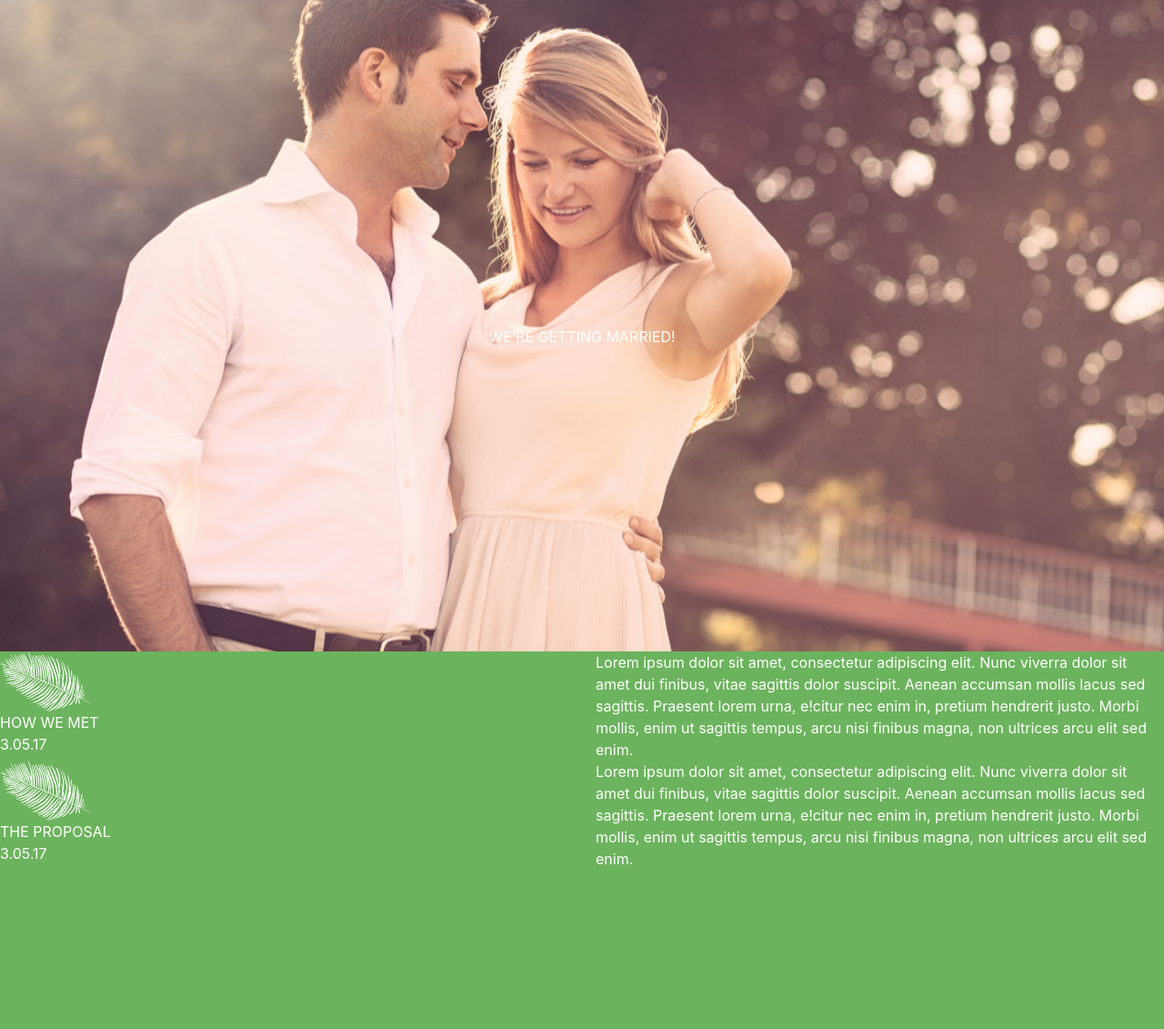
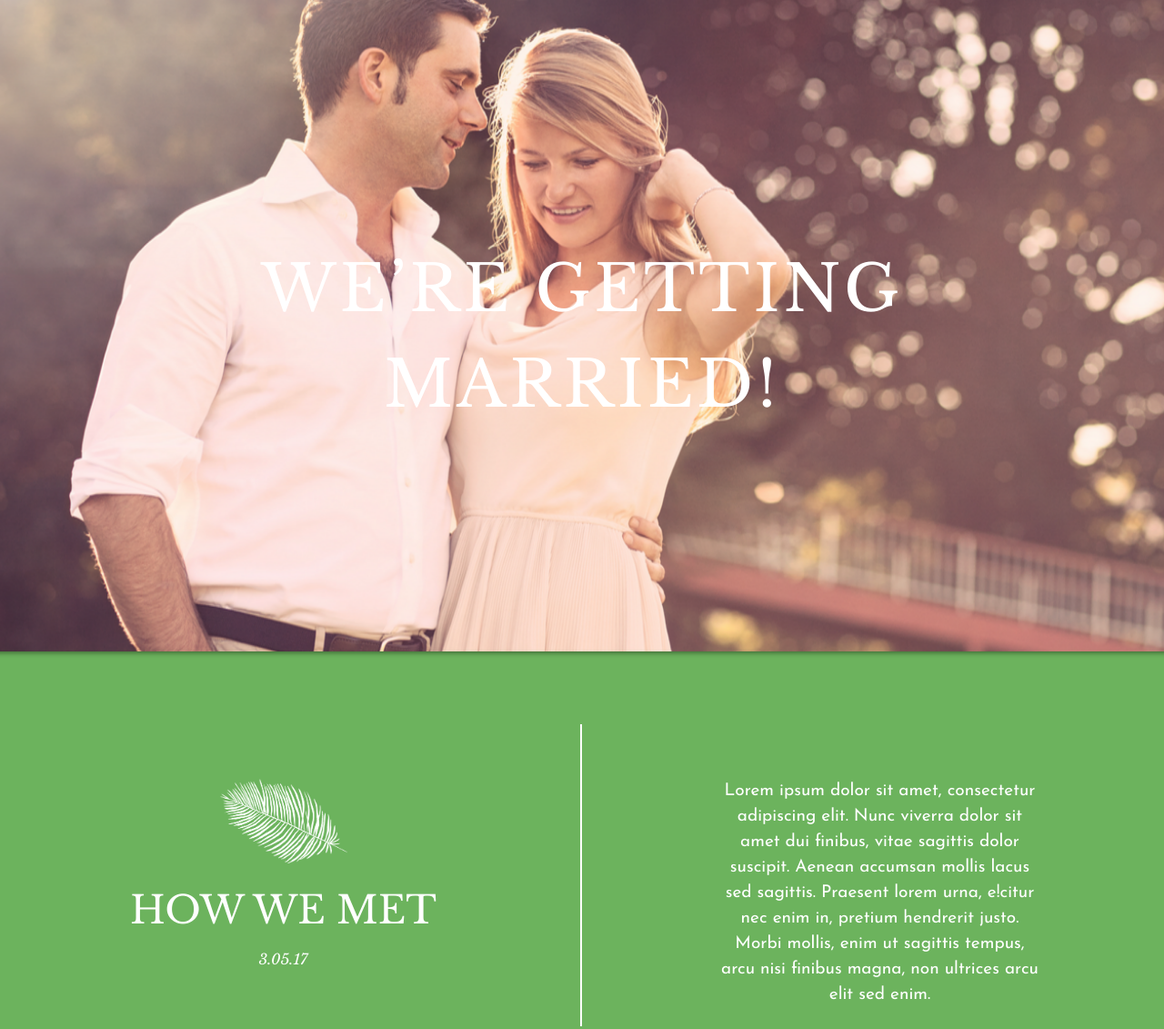
Before and after one commit to chessmasterhong/test-1, a website: page part2/public/index.html in a window 1280 px wide. Shown: the top 1131 px of the page at 91% size. Before the commit the page ends 956 px from the top, so only its background shows below. Drawn offline with nearby package versions, Linux system fonts and the light colour scheme; some packages are replaced by stand-ins of ours.

Commit message:
Added fonts, text styling. Refined layout spacing for desktop.

```diff
--- a/part2/public/index.html
+++ b/part2/public/index.html
@@ -7,6 +7,8 @@
 
     <!-- Vendor Styles -->
     <link rel="stylesheet" href="https://stackpath.bootstrapcdn.com/bootstrap/4.1.1/css/bootstrap.min.css" integrity="sha384-WskhaSGFgHYWDcbwN70/dfYBj47jz9qbsMId/iRN3ewGhXQFZCSftd1LZCfmhktB" crossorigin="anonymous">
+    <link rel="stylesheet" href="https://fonts.googleapis.com/css?family=Libre+Baskerville:400,400italic">
+    <link rel="stylesheet" href="https://fonts.googleapis.com/css?family=Josefin+Sans:400">
 
     <!-- App styles -->
     <link rel="stylesheet" href="styles/main.css">
--- a/part2/public/scripts/home/home.html
+++ b/part2/public/scripts/home/home.html
@@ -2,61 +2,40 @@
   <div class="row banner">
     <img src="media/images/Stocksy_txp6745c2fbMnP100_Large_7457_1.png" class="banner-image">
     <div class="banner-text">
-      WE’RE GETTING MARRIED!
+      WE’RE GETTING<br>
+      MARRIED!
     </div>
   </div>
-  <div class="row">
-    <div class="col-lg-6 col-sm-12">
+  <div class="row section">
+    <div class="col-lg-6 col-sm-12 section-header">
       <div>
         <img src="media/images/Palmier1-White.png" class="section-image">
       </div>
-      <div>
+      <div class="section-title">
         HOW WE MET
       </div>
-      <div>
+      <div class="section-subtitle">
         3.05.17
       </div>
     </div>
-    <div class="col-lg-6 col-sm-12">
-      <div>
-        Lorem ipsum dolor sit amet,
-        consectetur adipiscing elit. Nunc
-        viverra dolor sit amet dui finibus, vitae
-        sagittis dolor suscipit. Aenean
-        accumsan mollis lacus sed sagittis.
-        Praesent lorem urna, e!citur nec enim
-        in, pretium hendrerit justo. Morbi
-        mollis, enim ut sagittis tempus, arcu nisi
-        finibus magna, non ultrices arcu elit sed
-        enim.
-      </div>
+    <div class="col-lg-6 col-sm-12 section-body">
+      Lorem ipsum dolor sit amet, consectetur adipiscing elit. Nunc viverra dolor sit amet dui finibus, vitae sagittis dolor suscipit. Aenean accumsan mollis lacus sed sagittis. Praesent lorem urna, e!citur nec enim in, pretium hendrerit justo. Morbi mollis, enim ut sagittis tempus, arcu nisi finibus magna, non ultrices arcu elit sed enim.
     </div>
   </div>
-  <div class="row">
-    <div class="col-lg-6 col-sm-12">
+  <div class="row section">
+    <div class="col-lg-6 col-sm-12 section-header">
       <div>
         <img src="media/images/Palmier1-White.png" class="section-image">
       </div>
-      <div>
+      <div class="section-title">
         THE PROPOSAL
       </div>
-      <div>
+      <div class="section-subtitle">
         3.05.17
       </div>
     </div>
-    <div class="col-lg-6 col-sm-12">
-      <div>
-        Lorem ipsum dolor sit amet,
-        consectetur adipiscing elit. Nunc
-        viverra dolor sit amet dui finibus, vitae
-        sagittis dolor suscipit. Aenean
-        accumsan mollis lacus sed sagittis.
-        Praesent lorem urna, e!citur nec enim
-        in, pretium hendrerit justo. Morbi
-        mollis, enim ut sagittis tempus, arcu nisi
-        finibus magna, non ultrices arcu elit sed
-        enim.
-      </div>
+    <div class="col-lg-6 col-sm-12 section-body">
+      Lorem ipsum dolor sit amet, consectetur adipiscing elit. Nunc viverra dolor sit amet dui finibus, vitae sagittis dolor suscipit. Aenean accumsan mollis lacus sed sagittis. Praesent lorem urna, e!citur nec enim in, pretium hendrerit justo. Morbi mollis, enim ut sagittis tempus, arcu nisi finibus magna, non ultrices arcu elit sed enim.
     </div>
   </div>
 </div>
--- a/part2/public/styles/main.css
+++ b/part2/public/styles/main.css
@@ -16,15 +16,62 @@ body {
 .banner .banner-image {
   width: 100%;
   height: 100%;
+  box-shadow: 0px 2px 5px rgba(0, 0, 0, 0.4);
 }
 
 .banner .banner-text {
   position: absolute;
-  top: 50%;
+  top: 37%;
   width: 100%;
   text-align: center;
+  font-family: "Libre Baskerville", serif;
+  font-weight: normal;
+  font-style: normal;
+  font-size: 70px;
+  letter-spacing: 4px;
 }
 
-.section-image {
-  width: 100px;
+.section {
+  margin-top: 80px;
+  margin-bottom: 80px;
 }
+
+.section .section-header {
+  padding: 60px 20px 20px;
+  text-align: center;
+  border-right: 2px solid white;
+}
+
+.section .section-image {
+  width: 140px;
+}
+
+.section .section-title {
+  margin-top: 20px;
+  margin-bottom: 10px;
+  font-family: "Libre Baskerville", serif;
+  font-weight: normal;
+  font-style: normal;
+  font-size: 42px;
+  letter-spacing: 0;
+}
+
+.section .section-subtitle {
+  font-family: "Libre Baskerville", serif;
+  font-weight: normal;
+  font-style: italic;
+  font-size: 16px;
+  letter-spacing: 0;
+  text-transform: lowercase;
+}
+
+.section .section-body {
+  padding: 60px 153px 20px;
+  font-family: "Josefin Sans", sans-serif;
+  font-weight: normal;
+  font-style: normal;
+  font-size: 19px;
+  line-height: 28px;
+  letter-spacing: 1;
+  text-align: center;
+}
```
